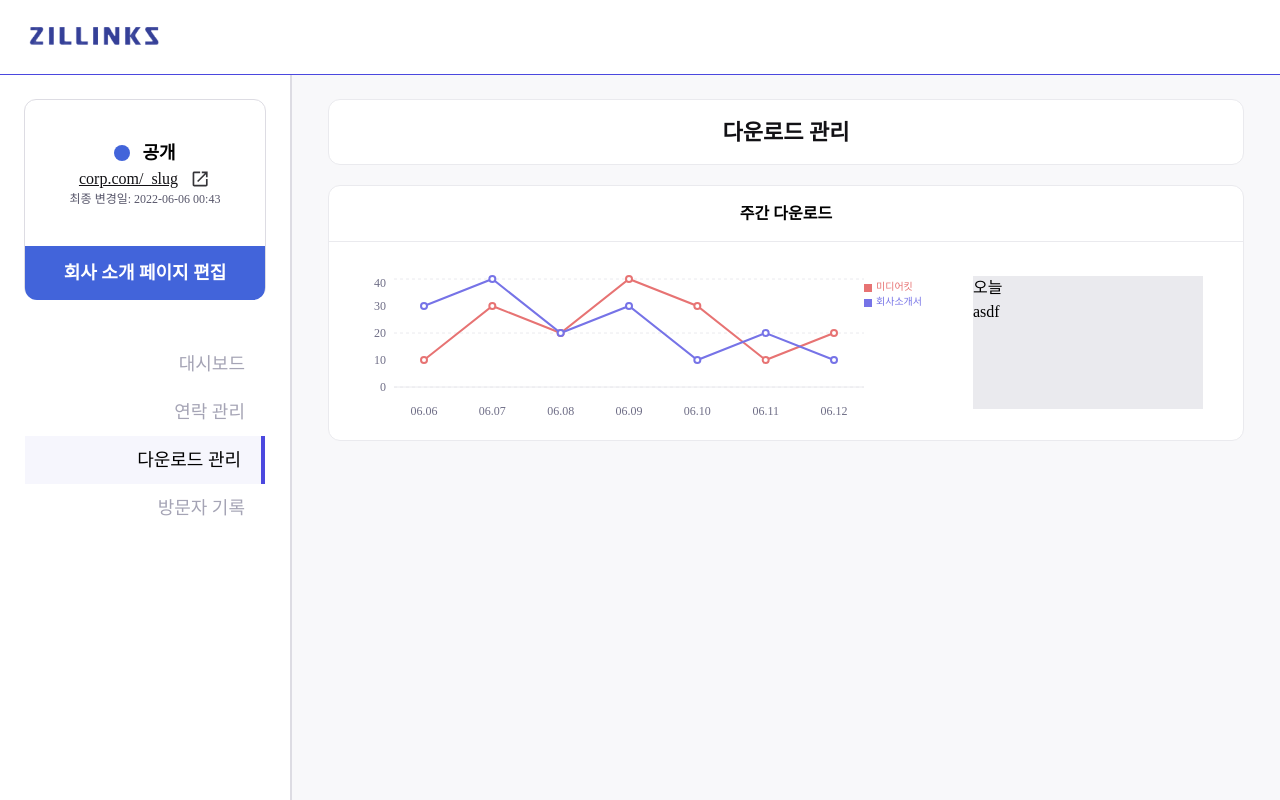
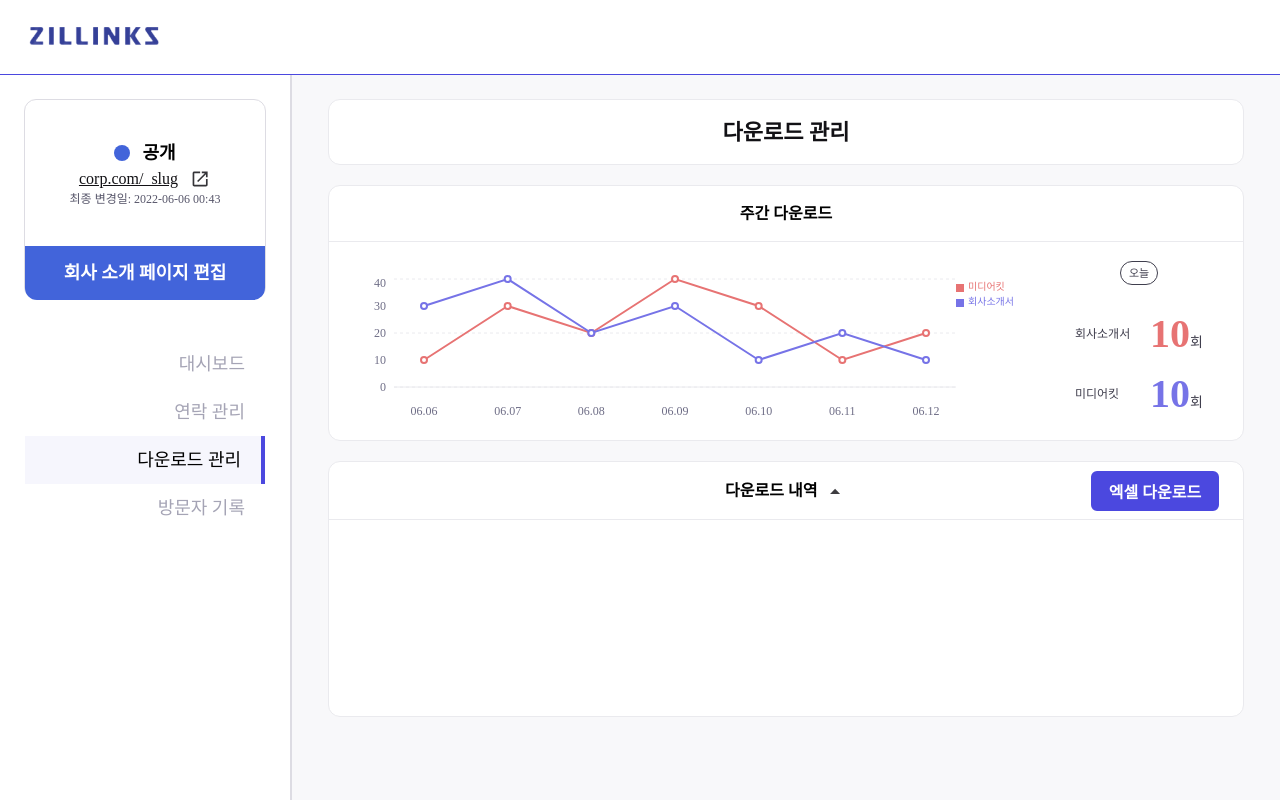
Before and after one commit to boyon99/TEAM-INTRO-FE, a Next.js app: page /dashboard/downloads in a window 1280 px wide. Built offline with nearby package versions, Linux system fonts and the light colour scheme; a web font is replaced by a local one.

Commit message:
feat: 공통 컴포넌트 DropdownExcel (#79)

```diff
--- /dev/null
+++ b/src/components/dashboard/DropdownExcel.tsx
@@ -0,0 +1,35 @@
+import { PrimaryButton } from '../common/button';
+import Dropdown from './visitors/Dropdown';
+import { useState } from 'react';
+import useModal from '@/hooks/useModal';
+import { createPortal } from 'react-dom';
+import { ExcelDownloadModal } from '@/components/common/popup';
+
+export type DropdownExelProps = {
+  dropdownItems: {
+    id: number;
+    name: string;
+  }[];
+  data: any;
+  defaultValue?: {
+    id: number;
+    name: string;
+  };
+};
+
+export default function DropdownExcel({ dropdownItems, data, defaultValue }: DropdownExelProps) {
+  const [showModal, setShowModal] = useState<boolean>(false);
+  const { openModal, closeModal } = useModal(showModal, setShowModal);
+  return (
+    <section className="relative h-[58px] border-b border-b-GrayScalePrimary-150">
+      <Dropdown dropdownItems={dropdownItems} defaultValue={defaultValue} />
+      <PrimaryButton
+        type="primary"
+        text="엑셀 다운로드"
+        classname="font-bold text-base w-32 h-10 mr-6 absolute right-0 top-1/2 -translate-y-1/2"
+        onClick={openModal}
+      />
+      {showModal && createPortal(<ExcelDownloadModal handleClick={closeModal} />, document.body)}
+    </section>
+  );
+}
--- a/src/components/dashboard/downloads/DownloadCount.tsx
+++ b/src/components/dashboard/downloads/DownloadCount.tsx
@@ -1,8 +1,27 @@
 export default function DownloadCount() {
   return (
-    <div className="bg-GrayScalePrimary-150 w-[230px] h-[133px]">
-      <span>오늘</span>
-      <div>asdf</div>
+    <div className="w-32 space-y-5">
+      <div className="text-center">
+        <span className="border-[0.8px] border-GrayScalePrimary-800 rounded-[20px] px-2 py-[5px] text-[11px] text-GrayScalePrimary-800">
+          오늘
+        </span>
+      </div>
+      <div>
+        <section className="flex items-center justify-between">
+          <article className="text-xs text-GrayScalePrimary-800">회사소개서</article>
+          <article>
+            <span className="text-error-400 text-[40px] font-bold">10</span>
+            <span className="text-sm text-GrayScalePrimary-800">회</span>
+          </article>
+        </section>
+        <section className="flex items-center justify-between">
+          <span className="text-xs text-GrayScalePrimary-800">미디어킷</span>
+          <article>
+            <span className="text-primary-400 text-[40px] font-bold">10</span>
+            <span className="text-sm text-GrayScalePrimary-800">회</span>
+          </article>
+        </section>
+      </div>
     </div>
   );
 }
--- a/src/components/dashboard/downloads/DownloadCountChart.tsx
+++ b/src/components/dashboard/downloads/DownloadCountChart.tsx
@@ -41,7 +41,7 @@ export default function DownloadCountChart() {
   ];
 
   return (
-    <div className="w-[608px]">
+    <div className="w-[700px]">
       <ResponsiveContainer width="100%" height={148} className="mt-3">
         <LineChart data={data}>
           <XAxis
--- /dev/null
+++ b/src/components/dashboard/downloads/DownloadHistory.tsx
@@ -0,0 +1,29 @@
+import DropdownExcel from '../DropdownExcel';
+
+const dropdownItems = [
+  {
+    id: 1,
+    name: '전체 보기',
+  },
+  {
+    id: 2,
+    name: '회사소개서',
+  },
+  {
+    id: 3,
+    name: '미디어킷',
+  },
+];
+
+const defaultValue = {
+  id: 0,
+  name: '다운로드 내역',
+};
+
+export default function DownloadHistory() {
+  return (
+    <div className="bg-white rounded-xl border border-GrayScalePrimary-150 h-64 mt-5">
+      <DropdownExcel dropdownItems={dropdownItems} data={'data'} defaultValue={defaultValue} />
+    </div>
+  );
+}
--- a/src/components/dashboard/downloads/DownloadsContents.tsx
+++ b/src/components/dashboard/downloads/DownloadsContents.tsx
@@ -1,5 +1,6 @@
 import Title from '../Title';
 import DownloadCountChartContainer from './DownloadCountChartContainer';
+import DownloadHistory from './DownloadHistory';
 
 export default function DownloadsContents() {
   return (
@@ -7,6 +8,7 @@ export default function DownloadsContents() {
       <Title title="다운로드 관리" />
 
       <DownloadCountChartContainer />
+      <DownloadHistory />
     </div>
   );
 }
--- a/src/components/dashboard/visitors/Dropdown.tsx
+++ b/src/components/dashboard/visitors/Dropdown.tsx
@@ -1,20 +1,21 @@
 import { useRef, useState } from 'react';
 import HandleOutsideClick from './HandleOutsideClick';
 
-export default function Dropdown() {
-  const items = [
-    {
-      id: 1,
-      name: '조회 기록',
-    },
-    {
-      id: 2,
-      name: '공유 기록',
-    },
-  ];
+type DropdownProps = {
+  dropdownItems: {
+    id: number;
+    name: string;
+  }[];
 
+  defaultValue?: {
+    id: number;
+    name: string;
+  };
+};
+
+export default function Dropdown({ dropdownItems, defaultValue }: DropdownProps) {
   const [open, setOpen] = useState<boolean>(false);
-  const [selectedItem, setSelectedItem] = useState<{ id: number; name: string }>(items[0]);
+  const [selectedItem, setSelectedItem] = useState<{ id: number; name: string }>(defaultValue || dropdownItems[0]);
   const dropdownRef = useRef<HTMLDivElement | null>(null);
 
   return (
@@ -26,6 +27,16 @@ export default function Dropdown() {
       >
         <div className="flex items-center space-x-[5.5px]">
           <span className="font-bold">{selectedItem.name}</span>
+          {open ? (
+            <svg width="24" height="24" viewBox="0 0 24 24" fill="none" xmlns="http://www.w3.org/2000/svg">
+              <mask id="mask0_905_10419" maskUnits="userSpaceOnUse" x="0" y="0" width="24" height="24">
+                <rect width="24" height="24" fill="#D9D9D9" />
+              </mask>
+              <g mask="url(#mask0_905_10419)">
+                <path d="M12 16.1786L7 11H17L12 16.1786Z" fill="#1C1B1F" />
+              </g>
+            </svg>
+          ) : (
             <svg width="24" height="24" viewBox="0 0 24 24" fill="none" xmlns="http://www.w3.org/2000/svg">
               <mask id="mask0_905_10431" maskUnits="userSpaceOnUse" x="0" y="0" width="24" height="24">
                 <rect width="24" height="24" fill="#D9D9D9" />
@@ -34,11 +45,16 @@ export default function Dropdown() {
                 <path d="M12 9.82143L7 15H17L12 9.82143Z" fill="#1C1B1F" />
               </g>
             </svg>
+          )}
         </div>
 
         {open && (
-          <ul className="absolute bg-white mt-9 w-40 h-20 border border-GrayScalePrimary-250 rounded">
-            {items.map((item) => (
+          <ul
+            className={`absolute bg-white mt-9 w-40 h-${
+              10 * dropdownItems.length
+            } border border-GrayScalePrimary-250 rounded`}
+          >
+            {dropdownItems.map((item) => (
               <li
                 key={item.id}
                 className={`${
--- a/src/components/dashboard/visitors/VisitorsTableContainer.tsx
+++ b/src/components/dashboard/visitors/VisitorsTableContainer.tsx
@@ -1,10 +1,5 @@
-import { PrimaryButton } from '@/components/common/button';
-import Dropdown from './Dropdown';
+import DropdownExcel from '../DropdownExcel';
 import VisitorsTable from './VisitorsTable';
-import { useState } from 'react';
-import useModal from '@/hooks/useModal';
-import { createPortal } from 'react-dom';
-import { ExcelDownloadModal } from '@/components/common/popup';
 
 export default function VisitorsTableContainer() {
   const data = [
@@ -24,22 +19,23 @@ export default function VisitorsTableContainer() {
       date: '23.06.10',
     },
   ];
-  const [showModal, setShowModal] = useState<boolean>(false);
-  const { openModal, closeModal } = useModal(showModal, setShowModal);
+
+  const dropdownItems = [
+    {
+      id: 1,
+      name: '조회 기록',
+    },
+    {
+      id: 2,
+      name: '공유 기록',
+    },
+  ];
+
   return (
     <div className="h-[calc(100vh-224px)] border border-GrayScalePrimary-150 bg-white rounded-xl mt-5">
       {data ? (
         <div>
-          <section className="relative h-[58px] border-b border-b-GrayScalePrimary-150">
-            <Dropdown />
-            <PrimaryButton
-              type="primary"
-              text="엑셀 다운로드"
-              classname="font-bold text-base w-32 h-10 mr-6 absolute right-0 top-1/2 -translate-y-1/2"
-              onClick={openModal}
-            />
-            {showModal && createPortal(<ExcelDownloadModal handleClick={closeModal} />, document.body)}
-          </section>
+          <DropdownExcel dropdownItems={dropdownItems} data={'data'} />
           <VisitorsTable data={data} />
         </div>
       ) : (
```
Lines whose indentation alone changed are shown as unchanged.
